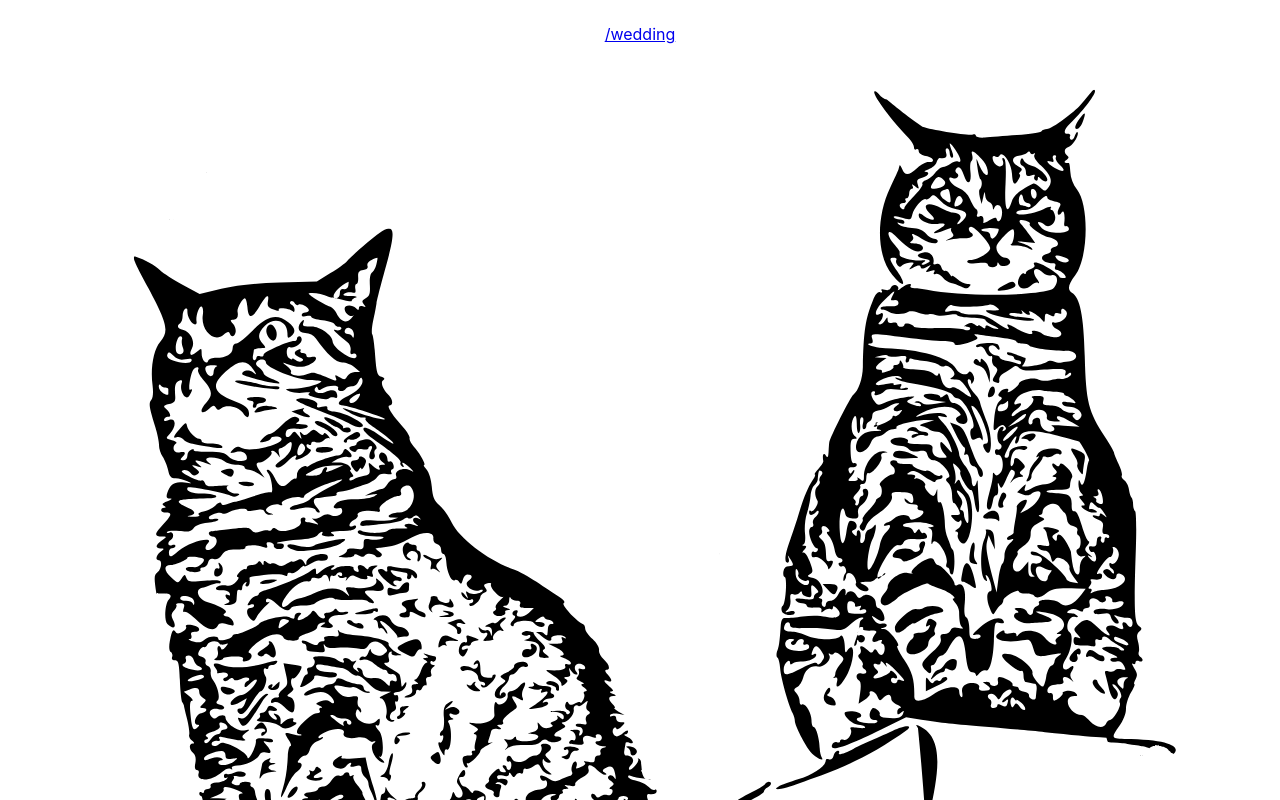
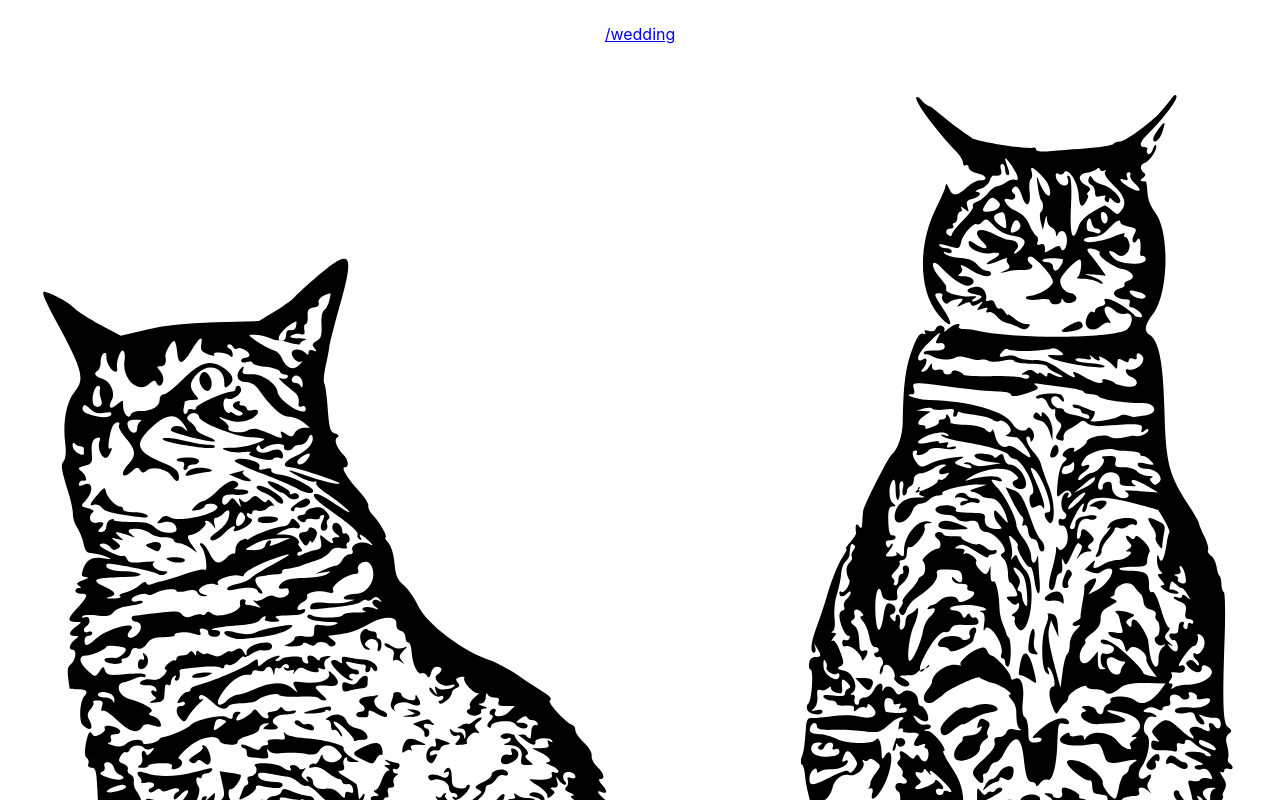
Before and after one commit to kiwiziti/kiwiziti.com, a Gatsby site: page / in a window 1280 px wide. Shown: the top 800 px of the page. Built offline with nearby package versions, Linux system fonts and the light colour scheme; Gatsby itself is replaced by a stand-in of ours.

Commit message:
Remove padding from index

```diff
--- a/src/pages/index.js
+++ b/src/pages/index.js
@@ -17,8 +17,6 @@ const pageStyles = {
   alignItems: "center",
   justifyContent: "center",
   color: "#232129",
-  paddingLeft: 96,
-  paddingRight: 96,
   fontFamily: "-apple-system, Roboto, sans-serif, serif",
 }
 
```
